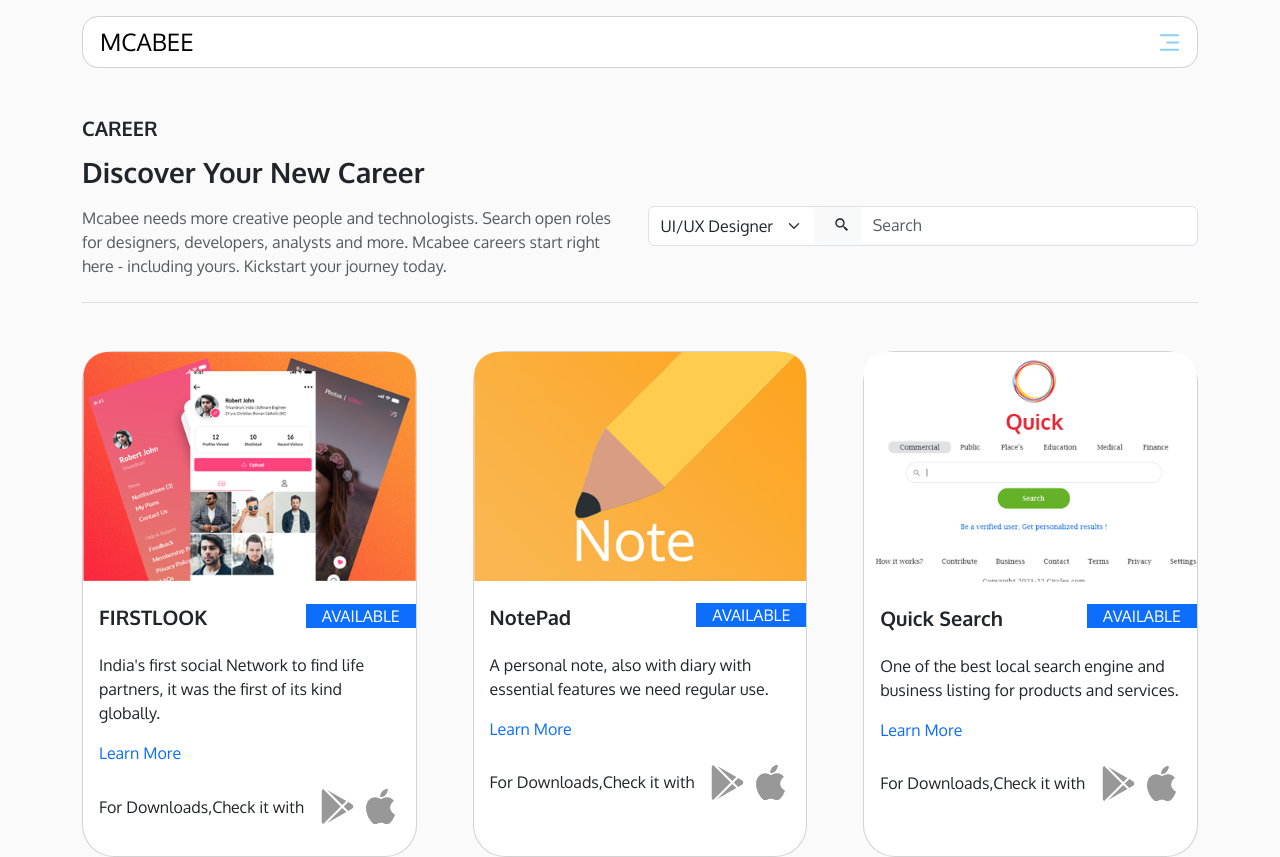
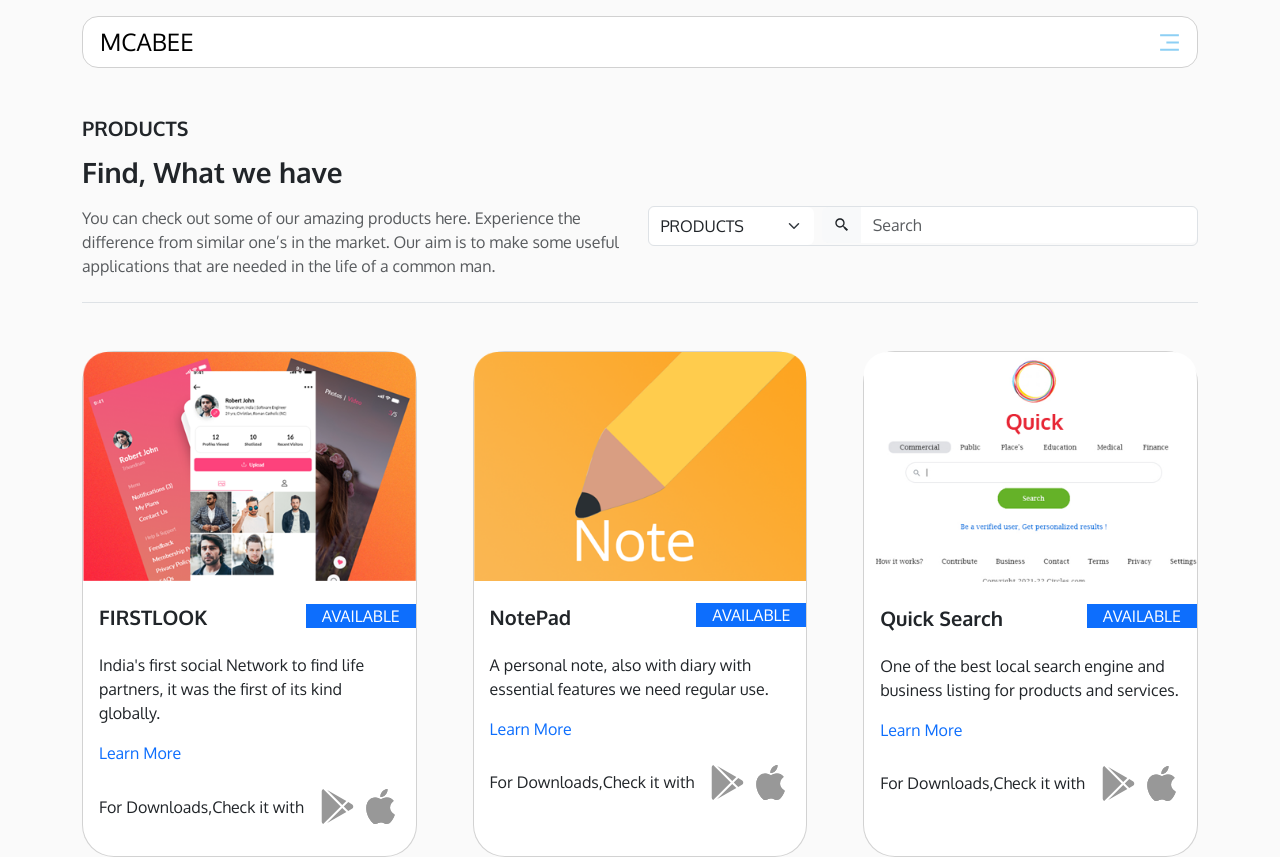
Before and after one commit to MCABEE/McAbee_Main, a React (Vite) app: page /products in a window 1280 px wide. Shown: the top 857 px of the page. Built offline with nearby package versions, Linux system fonts and the light colour scheme.

Commit message:
added filter functionality to product filter component

```diff
--- a/src/components/herosection2/HeroSection2.jsx
+++ b/src/components/herosection2/HeroSection2.jsx
@@ -3,23 +3,24 @@
 //react icon import
 import {BiSearchAlt2} from "react-icons/bi"
 
-const HeroSection2 = () => {
-
+const HeroSection2 = ({data,setfilter}) => {
 
   return (
     <div className='pt-5 pb-4'>
-      <h5 className='fw-700'>CAREER</h5>
-      <h4 className='fw-700 fs-3 pt-2'>Discover Your New Career</h4>
+      <h5 className='fw-700'>{data.title}</h5>
+      <h4 className='fw-700 fs-3 pt-2'>{data.tagline}</h4>
       <div className='pt-2 d-flex flex-column flex-md-row gap-3'>
         <div className='w-100 w-lg-50 text-muted'>
-          Mcabee needs more creative people and technologists. Search open roles for designers, developers, analysts and more. Mcabee careers start right here - including yours.
-          Kickstart your journey today.
+          {data.shortDesc1}
         </div>
         <div className='w-100 w-lg-50 d-flex gap-2 border rounded' style={{ height: "2.5rem" }}>
-          <select className="form-select h-100 border-0" aria-label="Default select example" style={{ width: "40%" }}>
-            <option value="1">UI/UX Designer</option>
-            <option value="2">Full Stack Developer</option>
-            <option value="3">Flutter Developer</option>
+          <select className="form-select h-100 border-0" onChange={(e)=>setfilter(e.target.value)} aria-label="Default select example" style={{ width: "40%" }}>
+              <option value="All">{data.title==="PRODUCTS"?"PRODUCTS":"All Openings"}</option>
+            {
+              data.List.map((item)=>{
+                return <option key={item} value={item}>{item}</option>
+              })
+            }
           </select>
           <div className="input-group mb-3 border-0">
             <span className="input-group-text border-0" id="basic-addon1"><BiSearchAlt2/> </span>
--- a/src/components/navbar2/Navbar2.jsx
+++ b/src/components/navbar2/Navbar2.jsx
@@ -18,7 +18,7 @@
           animate={{ opacity: 1, x: 1 }}
           transition={{ delay: 1.5, duration: 1 }}
           >
-          <Link to="" className='text-black ' style={{fontSize:"1.5rem"}}>MCABEE</Link>
+          <Link to="/" className='text-black ' style={{fontSize:"1.5rem"}}>MCABEE</Link>
         </motion.div>
         <div >
           <motion.label initial={{ opacity: 0, x: "50vw" }}
--- a/src/data/jobOpenings.js
+++ b/src/data/jobOpenings.js
@@ -0,0 +1,45 @@
+
+const JOBOPENINGS = [
+    {
+        "jobTitle": "UI/UX Designer",
+        "params": "UI_UX_Designer",
+        "experience": "02",
+        "noOfOpenings": "01",
+        "shortDesc": "Extensive experience building modern web applications using React Javascript library (including modern features).",
+        "postedOn": "12 May 2023",
+        "jobDesc": ["Work as part of an Agile delivery team, collaborating with others to understand requirements, analyze and refine stories, and design, implement & test solutions.",
+            "Deliver applications and frameworks that are modular, performant, tested, documented, and meet current UI development best practices.",
+            "Build testable software, and the unit & e2e test suites to validate it. Reduce defects in your product and ensure other developers can refactor your code with confidence.",
+            "Build for reuse. Where an existing solution does not exist, write code that is generic, modular, tested, documented, and packaged for other developers.",
+            "Mentor and educate junior developers in development best practices. Help create a culture of learning and continuous improvement. Build and participate in the wider UI community."]
+    },
+    {
+        "jobTitle": "FullStack Developer",
+        "params": "FullStackDeveloper",
+        "experience": "02",
+        "noOfOpenings": "03",
+        "shortDesc": "Extensive experience building modern web applications using React Javascript library (including modern features).",
+        "postedOn": "12 May 2023",
+        "jobDesc": ["Work as part of an Agile delivery team, collaborating with others to understand requirements, analyze and refine stories, and design, implement & test solutions.",
+            "Deliver applications and frameworks that are modular, performant, tested, documented, and meet current UI development best practices.",
+            "Build testable software, and the unit & e2e test suites to validate it. Reduce defects in your product and ensure other developers can refactor your code with confidence.",
+            "Build for reuse. Where an existing solution does not exist, write code that is generic, modular, tested, documented, and packaged for other developers.",
+            "Mentor and educate junior developers in development best practices. Help create a culture of learning and continuous improvement. Build and participate in the wider UI community."]
+    },
+    {
+        "jobTitle": "Flutter Developer",
+        "params": "FlutterDeveloper",
+        "experience": "02",
+        "noOfOpenings": "02",
+        "shortDesc": "Extensive experience building modern web applications using React Javascript library (including modern features).",
+        "postedOn": "12 May 2023",
+        "jobDesc": ["Work as part of an Agile delivery team, collaborating with others to understand requirements, analyze and refine stories, and design, implement & test solutions.",
+            "Deliver applications and frameworks that are modular, performant, tested, documented, and meet current UI development best practices.",
+            "Build testable software, and the unit & e2e test suites to validate it. Reduce defects in your product and ensure other developers can refactor your code with confidence.",
+            "Build for reuse. Where an existing solution does not exist, write code that is generic, modular, tested, documented, and packaged for other developers.",
+            "Mentor and educate junior developers in development best practices. Help create a culture of learning and continuous improvement. Build and participate in the wider UI community."]
+    }
+]
+
+
+export default JOBOPENINGS;
--- a/src/pages/careerApply/CareerApply.jsx
+++ b/src/pages/careerApply/CareerApply.jsx
@@ -10,6 +10,11 @@
 import { Link } from 'react-router-dom'
 import HeroSection2 from '../../components/herosection2/HeroSection2'
 
+const heroSection2={
+    "title":"CAREER",
+    "tagline":"Discover Your New Career",
+    "shortDesc1":"Mcabee needs more creative people and technologists. Search open roles for designers, developers, analysts and more. Mcabee careers start right here - including yours.Kickstart your journey today."
+  }
 
 const CareerApply = () => {
     return (
@@ -18,7 +23,7 @@
                 <Navbar2 />
             </div>
             <div className='container'>
-                <HeroSection2 />
+                <HeroSection2 data={heroSection2}/>
                 <div className=' pt-2 pb-2 border-top border-bottom '>
 
                     <p className='m-0'>
--- a/src/pages/careers/Careers.jsx
+++ b/src/pages/careers/Careers.jsx
@@ -1,4 +1,4 @@
-import React from 'react'
+import React, { useState } from 'react'
 import { Navbar2 } from '../../components/navbar2/Navbar2'
 
 //import styles
@@ -8,20 +8,31 @@
 import CareerAttention from './careerAttention.jsx/CareerAttention'
 import HeroSection2 from '../../components/herosection2/HeroSection2'
 
-const heroSection2={
-  "title":"CAREER",
-  "tagline":"Discover Your New Career",
-  "shortDesc1":"Mcabee needs more creative people and technologists. Search open roles for designers, developers, analysts and more. Mcabee careers start right here - including yours.Kickstart your journey today."
-}
+//
+import JOBOPENINGS from '../../data/jobOpenings'
+
 
 export const Careers = () => {
+
+  const [filterOpening, setfilterOpening] = useState("All")
+
+  const careerList = JOBOPENINGS.map((OPENING) => OPENING.jobTitle)
+
+  const heroSection2 = {
+    "title": "CAREER",
+    "tagline": "Discover Your New Career",
+    "shortDesc1": "Mcabee needs more creative people and technologists. Search open roles for designers, developers, analysts and more. Mcabee careers start right here - including yours.Kickstart your journey today.",
+    "List": careerList
+  }
+
+
   return (
     <div className='careers-page-wrapper pb-3'>
       <div className='container pt-3'>
         <Navbar2 />
       </div>
       <div className='container'>
-        <HeroSection2 data={heroSection2}/>
+        <HeroSection2 data={heroSection2} setfilter={setfilterOpening} />
         <CareerOpenings />
         <CareerAttention />
       </div>
--- a/src/pages/products/Products.jsx
+++ b/src/pages/products/Products.jsx
@@ -1,19 +1,43 @@
-import React from 'react'
+import React, { useState } from 'react'
 import { Navbar2 } from '../../components/navbar2/Navbar2'
 import { Footer2 } from '../../components/footer2/Footer2'
 import HeroSection2 from '../../components/herosection2/HeroSection2'
 import ProductCarousel from '../home/productCarousel/ProductCarousel'
 import ProductsContainer from './productsContainer/ProductsConatiner'
+import PRODUCTS from '../../data/products'
 
 export const Products = () => {
+
+  const [filterProduct, setfilterProduct] = useState("All")
+
+  const productList = PRODUCTS.map((PRODUCT) => PRODUCT.productName)
+
+  const SelectedProduct = PRODUCTS.filter((PRODUCT)=>filterProduct === PRODUCT.productName)
+
+  const productSection2 = {
+    "title": "PRODUCTS",
+    "tagline": "Find, What we have",
+    "shortDesc1": "You can check out some of our amazing products here. Experience the difference from similar one’s in the market. Our aim is to make some useful applications that are needed in the life of a common man. ",
+    "List": productList,
+  }
+
   return (
     <div className='careers-page-wrapper pb-3'>
       <div className='container pt-3'>
         <Navbar2 />
       </div>
       <div className='container'>
-        <HeroSection2 />
-        <ProductsContainer/>
+        <HeroSection2 data={productSection2} setfilter={setfilterProduct} />
+        <div className=' pt-5 pb-3 border-top'>
+          <div className="d-flex flex-column flex-lg-row gap-3 justify-content-between">
+
+            {
+              filterProduct === "All"
+                ? <ProductsContainer PRODUCTS={PRODUCTS} />
+                : <ProductsContainer PRODUCTS={SelectedProduct} />
+            }
+          </div>
+        </div>
       </div>
 
 
--- a/src/pages/singleproduct/SingleProduct.jsx
+++ b/src/pages/singleproduct/SingleProduct.jsx
@@ -8,11 +8,21 @@
 import { useParams } from 'react-router-dom'
 import PRODUCTS from '../../data/products'
 
+
 const SingleProduct = () => {
 
     const { singleProduct } = useParams()
 
-    const SelectedPRODUCT = PRODUCTS.filter((PRODUCT) =>singleProduct === PRODUCT.params)
+    const SelectedPRODUCT = PRODUCTS.filter((PRODUCT) => singleProduct === PRODUCT.params)
+
+    const productList = PRODUCTS.map((PRODUCT) => PRODUCT.productName)
+
+    const productSection2 = {
+        "title": "PRODUCTS",
+        "tagline": "Find, What we have",
+        "shortDesc1": "You can check out some of our amazing products here. Experience the difference from similar one’s in the market. Our aim is to make some useful applications that are needed in the life of a common man. ",
+        "List": productList,
+    }
 
     return (
         <div className='careers-page-wrapper pb-3'>
@@ -20,7 +30,7 @@
                 <Navbar2 />
             </div>
             <div className='container'>
-                <HeroSection2 />
+                <HeroSection2 data={productSection2} />
                 <div className=' pt-2 pb-2 border-top border-bottom '>
                     <p className='m-0'>
                         <Link className='text-dark' to="/products"><BsArrowLeft size={25} /><span className='ps-3'>Back to Products</span>
@@ -29,9 +39,7 @@
                 </div>
                 <SingleProductComponent data={SelectedPRODUCT} />
             </div>
-
             <Footer2 />
-
         </div>
     )
 }
```
Also changed, not shown: src/pages/products/productsContainer/ProductsConatiner.jsx (+3 -7 lines). Lines whose indentation alone changed are shown as unchanged.
